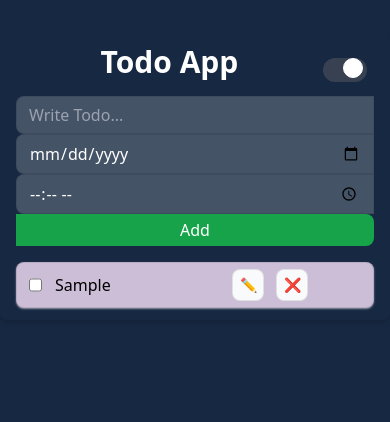
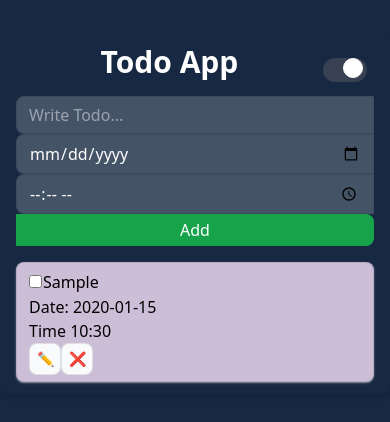
Before and after one commit to anishkumar2003/Todo, a React (Vite) app: page / in a window 390 px wide. Both pictures are taken after typing "Sample", "2020-01-15", "10:30" into the empty fields and a click on the button "Add". Shown: the top 422 px of the page. Built offline with nearby package versions, Linux system fonts and the light colour scheme.

Commit message:
ui updated for phones

```diff
--- a/src/Componenets/Todoui/TodoItem.jsx
+++ b/src/Componenets/Todoui/TodoItem.jsx
@@ -15,19 +15,19 @@ function TodoItem({ todo }) {
   };
   return (
     <div
-      className={`flex border border-black/10 rounded-lg px-3 py-1.5 gap-x-3 shadow-sm shadow-white/50 duration-300  text-black ${
+      className={`md:flex border border-black/10 rounded-lg px-3 py-1.5 md:gap-x-3 shadow-sm shadow-white/50 duration-300  text-black ${
         todo.completed ? "bg-[#c6e9a7]" : "bg-[#ccbed7]"
       }`}
     >
       <input
         type="checkbox"
-        className="cursor-pointer"
+        className="cursor-pointer "
         checked={todo.completed}
         onChange={toggleComplete}
       />
       <input
         type="text"
-        className={`border outline-none w-[50%] bg-transparent rounded-lg ${
+        className={`border outline-none md:w-[50%] bg-transparent rounded-lg ${
           isTodoEditable ? "border-black/10 px-2" : "border-transparent"
         } ${todo.completed ? "line-through" : ""}`}
         value={todoMsg}
@@ -35,7 +35,7 @@ function TodoItem({ todo }) {
         readOnly={!isTodoEditable}
       />
       {/* Display date and time */}
-      <div className="hidden md:flex gap-5">
+      <div className="md:flex gap-5">
         <p>Date: {todo.date}</p>
         <p>Time {todo.time}</p>
       </div>
```
